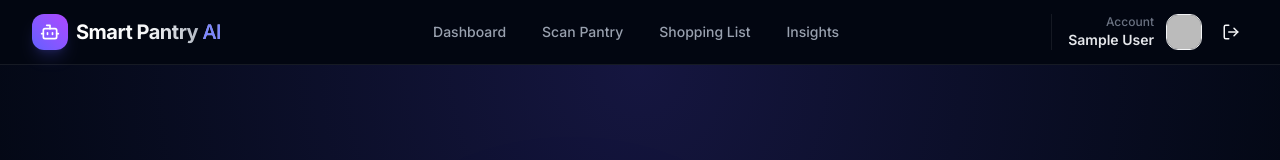
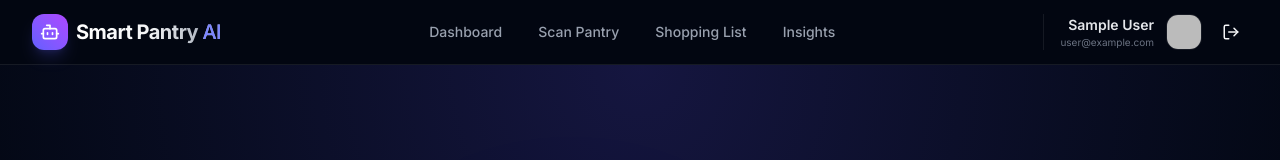
Before and after one commit to sumo-07/smart_pantry, a React (Vite) app in the folder frontend/: page / in a window 1280 px wide. Shown: the top 160 px of the page. Built offline with nearby package versions, Linux system fonts and the light colour scheme; no server answers; the database is empty; sample sign-in values are in the browser's storage.

Commit message:
Minor UI changes in the profile

```diff
--- a/frontend/src/components/Navbar.jsx
+++ b/frontend/src/components/Navbar.jsx
@@ -87,19 +87,21 @@ export default function Navbar({ familySize }) {
             {user ? (
               <div className="flex items-center gap-3 pl-4 border-l border-brand-border">
                 <div className="flex flex-col text-right">
-                  <span className="text-xs text-gray-500 font-medium">Account</span>
-                  <span className="text-sm text-gray-200 font-semibold truncate max-w-[140px]">
+                  <span className="text-sm text-gray-200 font-semibold truncate max-w-[150px]">
                     {user.displayName || user.email?.split("@")[0] || "User"}
+                  </span>
+                  <span className="text-[10px] text-gray-500 truncate max-w-[150px]">
+                    {user.email}
                   </span>
                 </div>
                 {user.photoURL ? (
                   <img
                     src={user.photoURL}
                     alt="User profile"
-                    className="h-9 w-9 rounded-xl border border-gray-750 object-cover"
+                    className="h-9 w-9 rounded-xl border border-brand-border object-cover overflow-hidden"
                   />
                 ) : (
-                  <div className="flex h-9 w-9 items-center justify-center rounded-xl bg-gray-800 border border-gray-700 text-gray-300">
+                  <div className="flex h-9 w-9 items-center justify-center rounded-xl bg-gray-800 border border-brand-border text-gray-300 overflow-hidden">
                     <User className="h-4.5 w-4.5" />
                   </div>
                 )}
@@ -178,8 +180,10 @@ export default function Navbar({ familySize }) {
 
               <div className="border-t border-brand-border my-2 pt-2 px-3 flex items-center justify-between">
                 <div className="flex flex-col">
-                  <span className="text-xs text-gray-500">Logged in as</span>
-                  <span className="text-sm font-semibold text-gray-250">{user.email}</span>
+                  <span className="text-sm font-bold text-white">
+                    {user.displayName || user.email?.split("@")[0] || "User"}
+                  </span>
+                  <span className="text-xs text-gray-500">{user.email}</span>
                 </div>
                 <button
                   onClick={() => {
```
